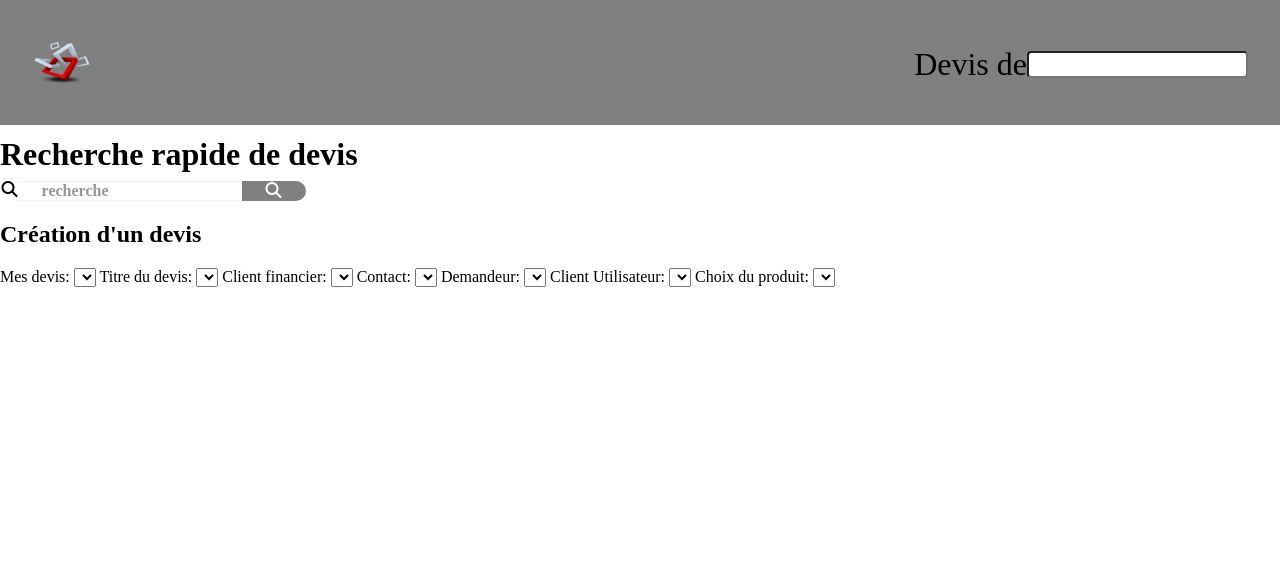
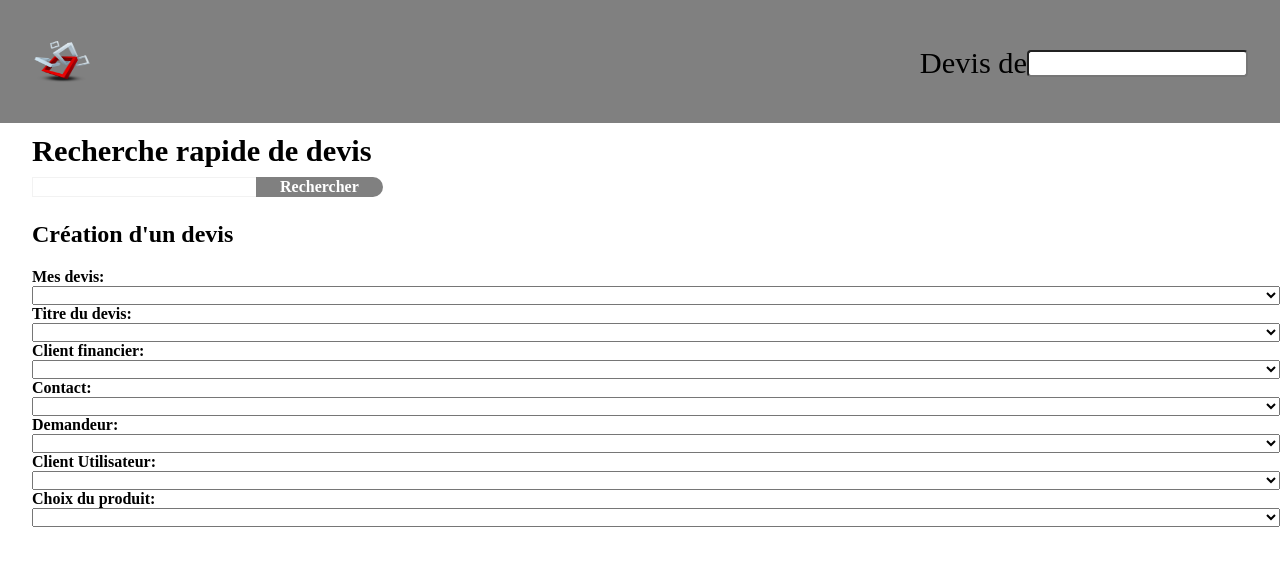
Before and after one commit to Vexa69/devis, a plain HTML site: page index.html in a window 1280 px wide. Drawn offline with Linux system fonts and the light colour scheme.

Commit message:
css optimisation

```diff
--- a/index.html
+++ b/index.html
@@ -29,12 +29,12 @@
 					<h1 class="searchHeaderTitle">Recherche rapide de devis</h1>
 					<form class="searchForm" action="" method="GET">
 						<span class="searchFormSearchIcon">
-							<i class="hidden fas fa-search searchFormSearchIconIcon"></i>
+							<!--<i class="hidden fas fa-search searchFormSearchIconIcon"></i>-->
 						</span>
-						<input class="searchFormSearchinput" type="search" placeholder="recherche" size="10" />
+						<input class="searchFormSearchinput" type="search" placeholder="" size="10" />
 						<button class="searchFormSubmitinput">
 							<span class="searchFormSubmitinputText">Rechercher</span>
-							<i class="hidden searchFormSubmitinputIcon fas fa-search" aria-hidden="true"> </i>
+							<i class="searchFormSubmitinputIcon fas fa-search" aria-hidden="true"> </i>
 						</button>
 					</form>
 				</header>
--- a/style.css
+++ b/style.css
@@ -45,16 +45,18 @@ nav {
 /* BODY */
 /* SEARCH */
 h1 {
-	font-size: 2rem;
+	font-size: 1.9rem;
 	margin: 0.67rem 0;
 }
 .searchHeaderTitle {
 	margin-bottom: 0.5rem;
+	padding-left: 2rem;
 }
 .searchForm {
 	display: inline-flex;
 	max-width: 100%;
 	overflow: auto;
+	padding-left: 2rem;
 }
 .searchFromSearchIcon {
 	padding: 0.25rem 1.25rem;
@@ -72,7 +74,7 @@ h1 {
 }
 .searchFormSearchinput {
 	border-right: none;
-	border-left: none;
+	border-left: #f2f2f2 1px solid;
 	border-top: #f2f2f2 1px solid;
 	border-bottom: #f2f2f2 1px solid;
 	padding: 0 1.5rem;
@@ -111,3 +113,46 @@ input {
 .searchFormSearchIconIcon {
 	margin-left: 0.1rem;
 }
+.createMainHeader {
+	margin-bottom: 0.5rem;
+	padding-left: 2rem;
+	font-size: 1rem;
+	font-weight: bold;
+}
+.createForm {
+	display: flex;
+	flex-direction: column;
+	margin-left: 2rem;
+	font-weight: bold;
+}
+@media screen and (max-width: 600px) {
+	.searchForm {
+		display: flex;
+		width: 100%;
+	}
+	.searchFormSearchinput {
+		flex: 1;
+	}
+	.searchFormSubmitinputText {
+		display: none;
+	}
+	.searchFormSubmitinputIcon {
+		display: block;
+	}
+}
+@media screen and (max-width: 650px) {
+	.searchFiltersTitle {
+		width: 100%;
+	}
+	.searchFiltersFilter {
+		margin-right: 1rem;
+	}
+}
+@media screen and (min-width: 601px) {
+	.searchFormSubmitinputText {
+		display: block;
+	}
+	.searchFormSubmitinputIcon {
+		display: none !important;
+	}
+}
```
